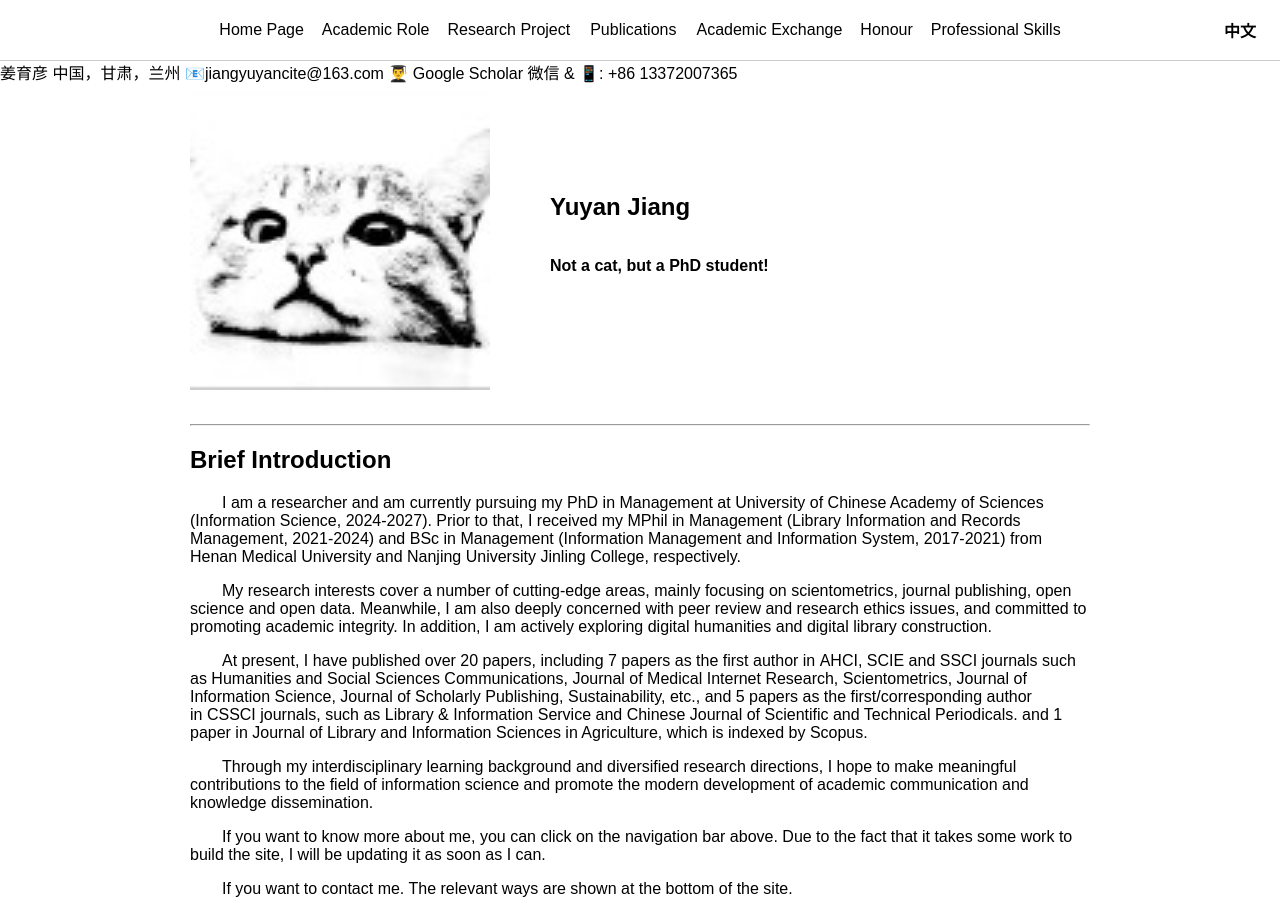
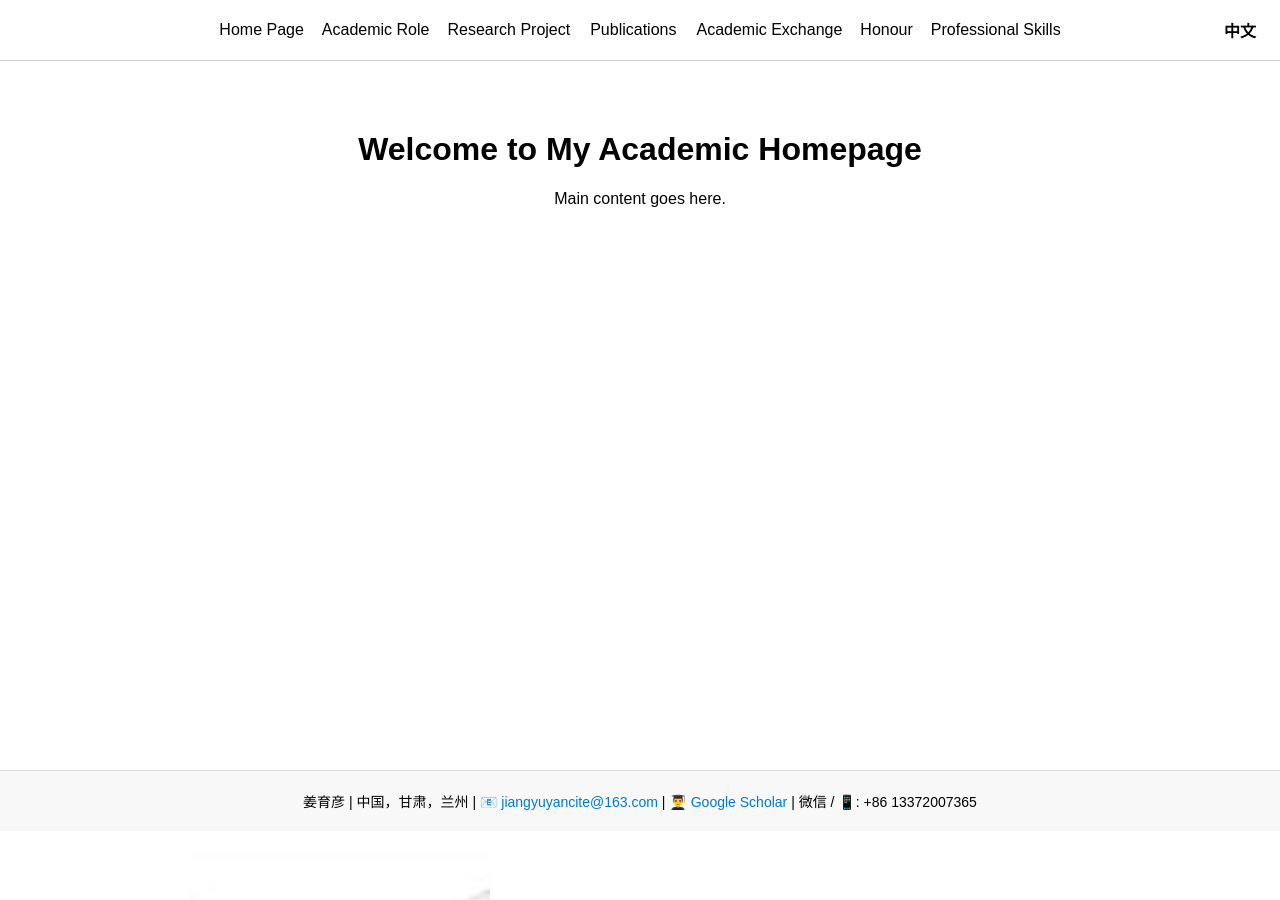
Before and after one commit to jiang-yuyan/Yuyan-Jiang-CV, a Jekyll site: the page built from index.md, in a window 1280 px wide and 900 px high. Built offline with Jekyll 4.4.1, drawn with Linux system fonts in a browser that asks for light colours.

Commit message:
Implement footer and main content structure
Add footer section with contact information and welcome message.

```diff
--- a/_includes/nav.html
+++ b/_includes/nav.html
@@ -22,8 +22,7 @@ body {
     background: #fff;
     border-bottom: 1px solid #ccc;
     z-index: 1000;
-
-    overflow: visible; /* ✅ 关键：允许下拉菜单显示 */
+    overflow: visible;
 }
 
 /* 中间导航内容 */
@@ -63,11 +61,10 @@ body {
     padding: 0 2px;
 }
 
-/* 下拉内容 */
 .dropdown-menu {
     display: none;
     position: absolute;
-    top: 100%;              /* 紧贴触发器底部 */
+    top: 100%;
     left: 50%;
     transform: translateX(-50%);
     background: #fff;
@@ -96,6 +91,25 @@ body {
     transform: translateY(-50%);
     font-weight: bold;
 }
+
+/* ================= 页面底部 ================= */
+.site-footer {
+    margin-top: 80px;
+    padding: 20px 0;
+    background: #f8f8f8;
+    border-top: 1px solid #ddd;
+    text-align: center;
+    font-size: 14px;
+}
+
+.site-footer a {
+    color: #007acc;
+    text-decoration: none;
+}
+
+.site-footer a:hover {
+    text-decoration: underline;
+}
 </style>
 </head>
 
@@ -109,9 +123,9 @@ body {
         <a class="nav" href="https://jiang-yuyan.github.io/Yuyan-Jiang-CV/role/roles">Academic Role</a>
         <a class="nav" href="https://jiang-yuyan.github.io/Yuyan-Jiang-CV/project/projects">Research Project</a>
 
-        <!-- ✅ 下拉菜单 -->
         <div class="dropdown">
-            <a class="nav dropdown-trigger" href="publications.html">
+            <a class="nav dropdown-trigger"
+               href="https://jiang-yuyan.github.io/Yuyan-Jiang-CV/publication/publications">
                 Publications
             </a>
             <div class="dropdown-menu">
@@ -134,16 +148,26 @@ body {
     <a id="lang-zh" class="lang-switch" href="javascript:void(0)">中文</a>
     <a id="lang-en" class="lang-switch" href="javascript:void(0)">EN</a>
 
-    <div id="connection" class="connection">
-        <a>姜育彦</a>
-        <a>中国，甘肃，兰州</a>
-        📧<a href="mailto:jiangyuyancite@163.com">jiangyuyancite@163.com</a>
-        👨‍🎓 <a href="https://scholar.google.com/citations?user=QTCEilEAAAAJ">Google Scholar</a>
-        <a>微信 & 📱: +86 13372007365</a>
-    </div>
 </nav>
 
-<!-- ================= JS（语言切换示例） ================= -->
+<!-- ================= 页面主体（示例） ================= -->
+<main style="min-height: 60vh; padding: 40px; text-align: center;">
+    <h1>Welcome to My Academic Homepage</h1>
+    <p>Main content goes here.</p>
+</main>
+
+<!-- ================= 页面底部 ================= -->
+<footer class="site-footer">
+    <div id="connection">
+        <span>姜育彦</span> |
+        <span>中国，甘肃，兰州</span> |
+        📧 <a href="mailto:jiangyuyancite@163.com">jiangyuyancite@163.com</a> |
+        👨‍🎓 <a href="https://scholar.google.com/citations?user=QTCEilEAAAAJ">Google Scholar</a> |
+        <span>微信 / 📱: +86 13372007365</span>
+    </div>
+</footer>
+
+<!-- ================= JS（语言切换） ================= -->
 <script>
 (() => {
     const isZh = location.pathname.includes('-zh');
```
Also changed, not shown: other parts of _includes/nav.html (+0 -4 lines).
